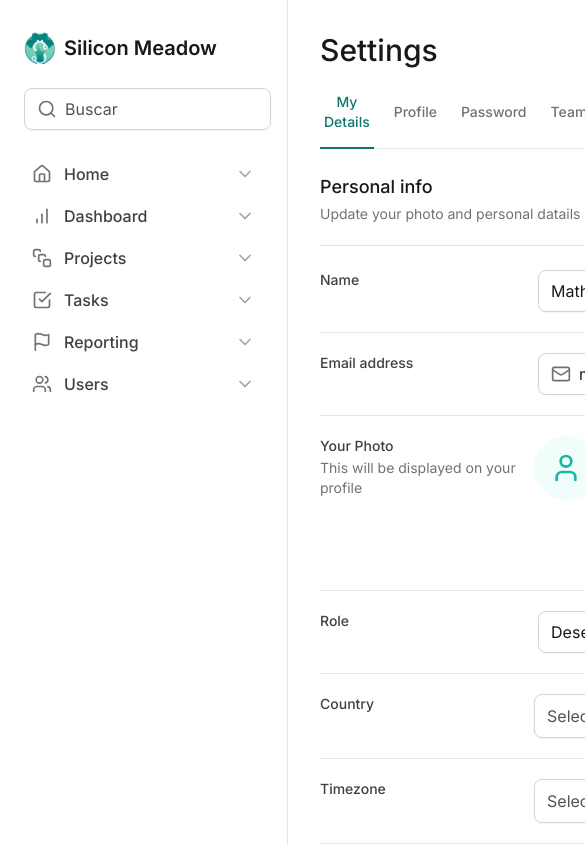
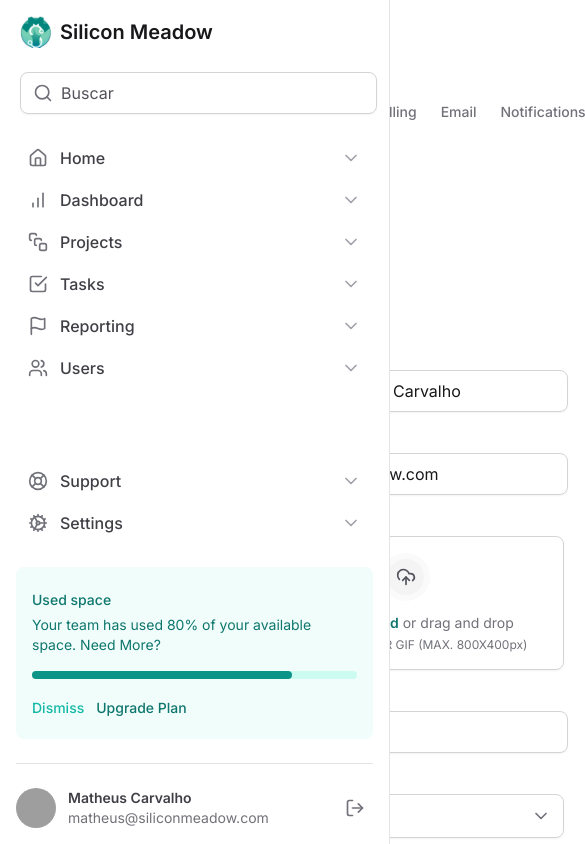
Before and after one commit to O-Carvalho/tailwind-next, a Next.js app: page / in a window 390 px wide. Shown: the top 844 px of the page, 585 px wide, since content can reach past the window. Built offline with nearby package versions, Linux system fonts and the light colour scheme; grey boxes are pictures that could not be loaded.

Commit message:
Responsividade Sidebar

```diff
--- a/src/components/Sidebar/index.tsx
+++ b/src/components/Sidebar/index.tsx
@@ -7,7 +7,7 @@
 
 export function Sidebar() {
   return(
-    <aside className="border-r border-zinc-200 px-5 py-8 flex flex-col gap-6">
+    <aside className="border-r border-zinc-200 flex flex-col p-4 gap-6 fixed bottom-0 left-0 top-0 right-0 z-20 bg-white lg:right-auto lg:w-80 lg:border-r lg:px-5 lg:py-8">
       <Logo />
 
       <InputRoot>
```
